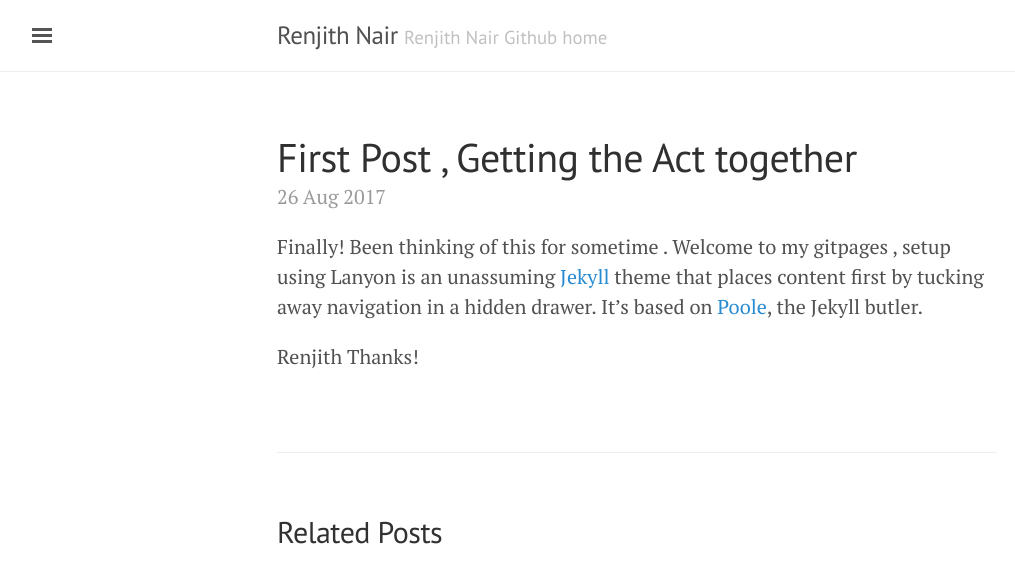
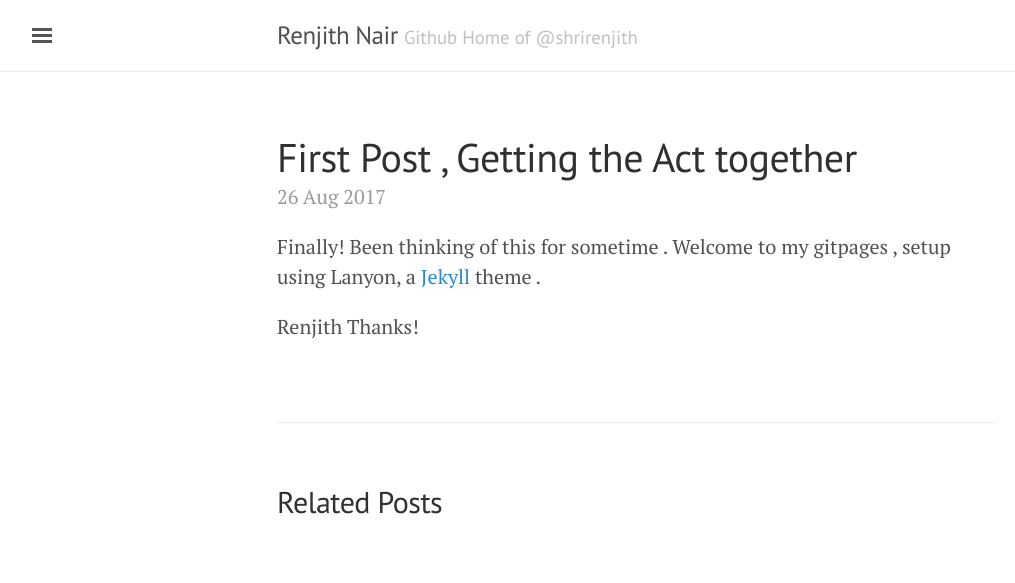
Before and after one commit to shrirenjith/shrirenjith.github.io, a Jekyll site: the page built from _posts/2017-08-26-first-post.md, in a window 1280 px wide. Shown: the top 583 px of the page, without its empty margins (3-1018 px from the left). Built offline with Jekyll 4.4.1, drawn with Linux system fonts in a browser that asks for light colours.

Commit message:
clean up /typos etc

```diff
--- a/_config.yml
+++ b/_config.yml
@@ -6,9 +6,9 @@ relative_permalinks: false
 
 # Setup
 title:               Renjith Nair
-tagline:             'Renjith Nair Github home'
+tagline:             'Github Home of @shrirenjith'
 description:         'Home of opensource projects by <a href="http://twitter.com/shrirenjith" target="_blank">@shrirenjith</a> '
-url:                 http://lanyon.getpoole.com
+url:                 http://shrirenjith.github.io
 baseurl:             ''
 paginate:            5
 
--- a/_posts/2017-08-26-first-post.md
+++ b/_posts/2017-08-26-first-post.md
@@ -3,8 +3,7 @@ layout: post
 title: First Post , Getting the Act together
 ---
 
-Finally! Been thinking of this for sometime . Welcome to my gitpages , setup using Lanyon is an unassuming [Jekyll](http://jekyllrb.com) theme that places content first by tucking away navigation in a hidden drawer. It's based on [Poole](http://getpoole.com), the Jekyll butler.
-
+Finally! Been thinking of this for sometime . Welcome to my gitpages , setup using Lanyon, a [Jekyll](http://jekyllrb.com) theme .
 
 Renjith
 Thanks!
```
